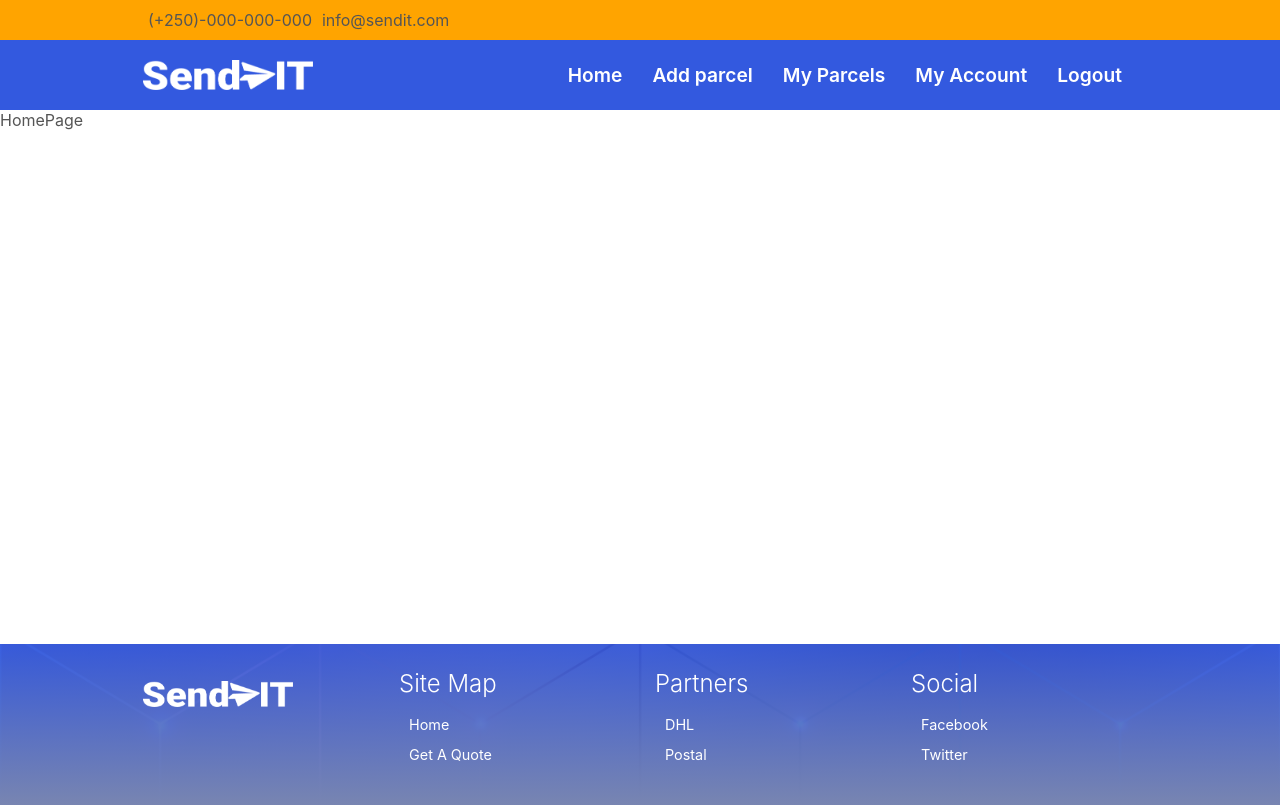
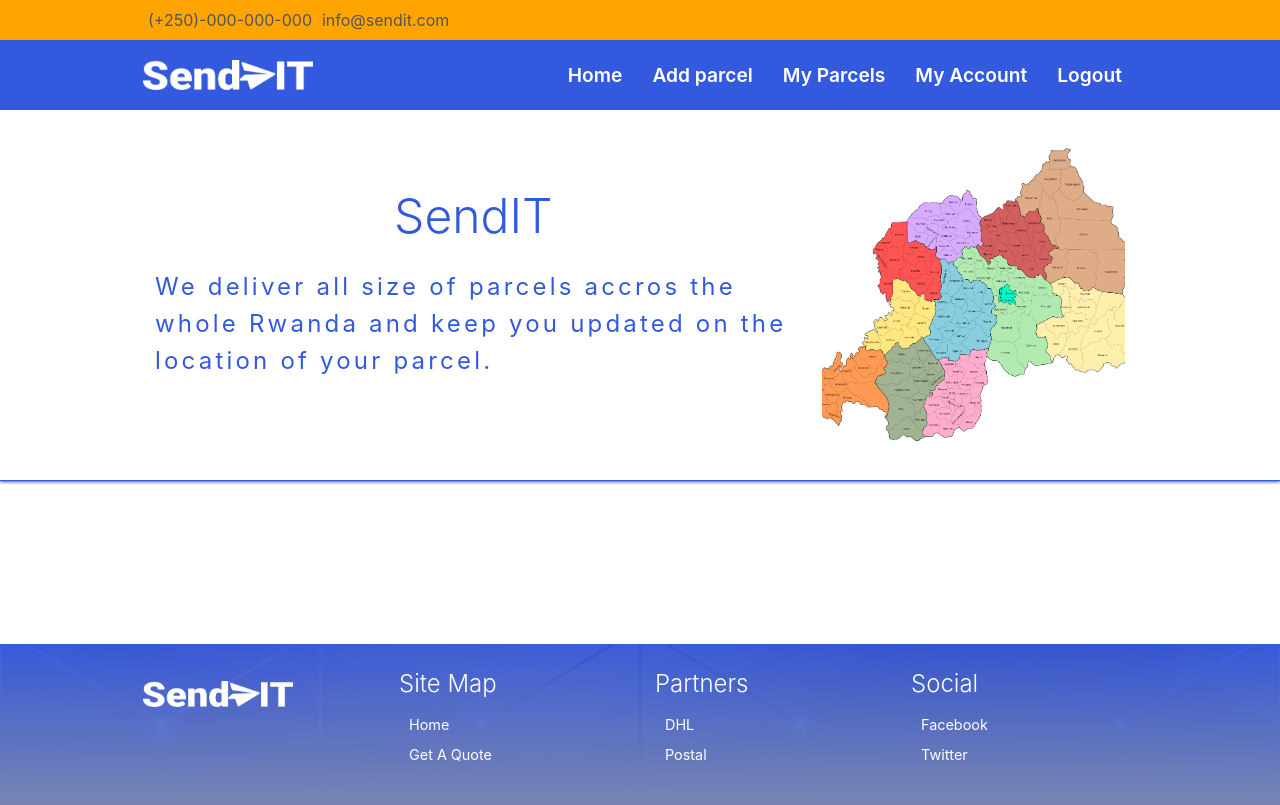
Before and after one commit to oesukam/sendit-react, a React app: page / in a window 1280 px wide. Built offline with nearby package versions, Linux system fonts and the light colour scheme; some icons are missing.

Commit message:
Add home page intro text and image

```diff
--- a/src/App.css
+++ b/src/App.css
@@ -7,4 +7,5 @@
   padding-top: 110px;
   min-height: 100vh;
   margin-bottom: -156px;
+  background-color: #fff;
 }
--- a/src/App.js
+++ b/src/App.js
@@ -11,11 +11,9 @@ class App extends Component {
       <Router>
         <div className="App">
           <TopHeader />
-          <div className="main-content">
             <Switch>
               <Route path="/" exact component={IndexPage} />
             </Switch>
-          </div>
           <BottomFooter />
         </div>
       </Router>
--- a/src/components/IndexPage/IndexPage.js
+++ b/src/components/IndexPage/IndexPage.js
@@ -1,11 +1,28 @@
 import React, { Component } from 'react';
-// import './IndexPage.css';
+import './IndexPage.css';
 
 class IndexPage extends Component {
   state = {  }
   render() {
     return (
-      <div>HomePage</div>
+      <div className="main-content">
+        <div className="intro-area">
+          <div className="container">
+            <div className="row">
+              <div className="col-8 content-center items-center is-column">
+                <h3 className="intro-area__title">SendIT</h3>
+                <p className="intro-area__text">
+                  We deliver all size of parcels accros the whole Rwanda and
+                  keep you updated on the location of your parcel.
+                </p>
+              </div>
+              <div className="col-4">
+                <div className="country-map"></div>
+              </div>
+            </div>
+          </div>
+        </div>
+      </div>
     );
   }
 }
--- a/src/components/IndexPage/indexPage.css
+++ b/src/components/IndexPage/indexPage.css
@@ -0,0 +1,151 @@
+.country-map {
+  background-image: url('../../images/rwanda-map.png');
+  background-size: cover;
+  background-position: center;
+  width: 100%;
+  min-height: 300px;
+}
+.intro-area {
+  background-size: cover;
+  background-position: center;
+  color: #fff;
+  padding: 30px 15px;
+  border-bottom: 1px solid #3359DF;
+  box-shadow: 0 1px 3px #3350df;
+}
+.intro-area__title {
+  font-size: 3rem;
+  color: #3359DF;
+}
+.intro-area__text {
+  font-size: 1.5rem;
+  color: #3359DF;
+  line-height: 2.3rem;
+  letter-spacing: 0.2rem;
+}
+label .title {
+  margin-bottom: 20px;
+}
+/* Slide inspired by OfficialEasy from youtube */
+@keyframes testimoniesSlide {
+  0% {
+    left: 100%;
+  }
+  10% {
+    left: 100%;
+  }
+  10% {
+    left: 0%;
+  }
+  20% {
+    left: 0;
+  }
+  25% {
+    left: -100%;
+  }
+  40% {
+    left: -100%;
+  }
+  45% {
+    left: -200%;
+  }
+  60% {
+   left: -200%;
+  }
+  65% {
+    left: -300%;
+  }
+  80% {
+    left: -300%;
+  }
+  85% {
+    left: -400%;
+  }
+  100% {
+    left: -400%;
+  }
+}
+.testimonies-area {
+  margin: 50px 0;
+  background-color: #3359DF;
+  box-shadow: 2px 0 4px rgba(0, 0, 0, 0.4);
+  overflow: hidden;
+}
+
+.testimonies {
+  min-height: 20vh;
+  display: flex;
+  /*justify-content: center;
+  */width: 500%;
+  animation: 20s testimoniesSlide infinite;
+  -webkit-animation: 20s testimoniesSlide infinite;
+  position: relative;
+  text-align: left;
+}
+.testimony-block {
+  display: flex;
+  align-items: center;
+  width: 20%;
+  padding: 20px;
+}
+.testimony-block .fa {
+  font-size: 2rem;
+}
+.testimony-content {
+  flex: 1;
+  display: flex;
+  padding: 10px 30px;
+  overflow: hidden;
+  color: #fff;
+  flex-direction: column;
+  align-items: center;
+}
+
+.testimony-content__title {
+  font-size: 2rem;
+  color: #fff;
+  text-align: center;
+}
+.testimony-avatar {
+  width: 100px;
+  height: 100px;
+  border-radius: 5px;
+  -webkit-border-radius: 5px;
+  -moz-border-radius: 5px;
+  -ms-border-radius: 5px;
+  -o-border-radius: 5px;
+  margin: 0 auto;
+  background-color: rgb(255, 164, 0, 0.9);
+  margin-bottom: 5px;
+}
+.testimony-content__text {
+  display: flex;
+}
+.testimony-content__text div {
+  flex: 1;
+  font-size: 1rem;
+  color: rgb(224, 224, 224);
+  padding: 10px;
+}
+.testimony-stars {
+  text-align: center;
+}
+.testimony-stars .fa {
+  color: #fff;
+  font-size: 1.5rem;
+
+}
+.testimony-stars .active {
+  color: #ffa400;
+}
+
+.quote-error {
+  text-align: center;
+  color: #da2525;
+  font-size: 1.2rem;
+  padding: 0px 10%;
+  display: none;
+}
+.quote-error.active {
+  display: block;
+}
--- a/src/css/grid-layout.css
+++ b/src/css/grid-layout.css
@@ -53,6 +53,14 @@
   width: 100%;
 }
 
+.is-column {
+  display: flex;
+  flex-direction: column;
+}
+.is-row {
+  display: flex;
+  flex-direction: row;
+}
 @media only screen and (max-width: 500px) {
   .container {
     width: 90%;
```
